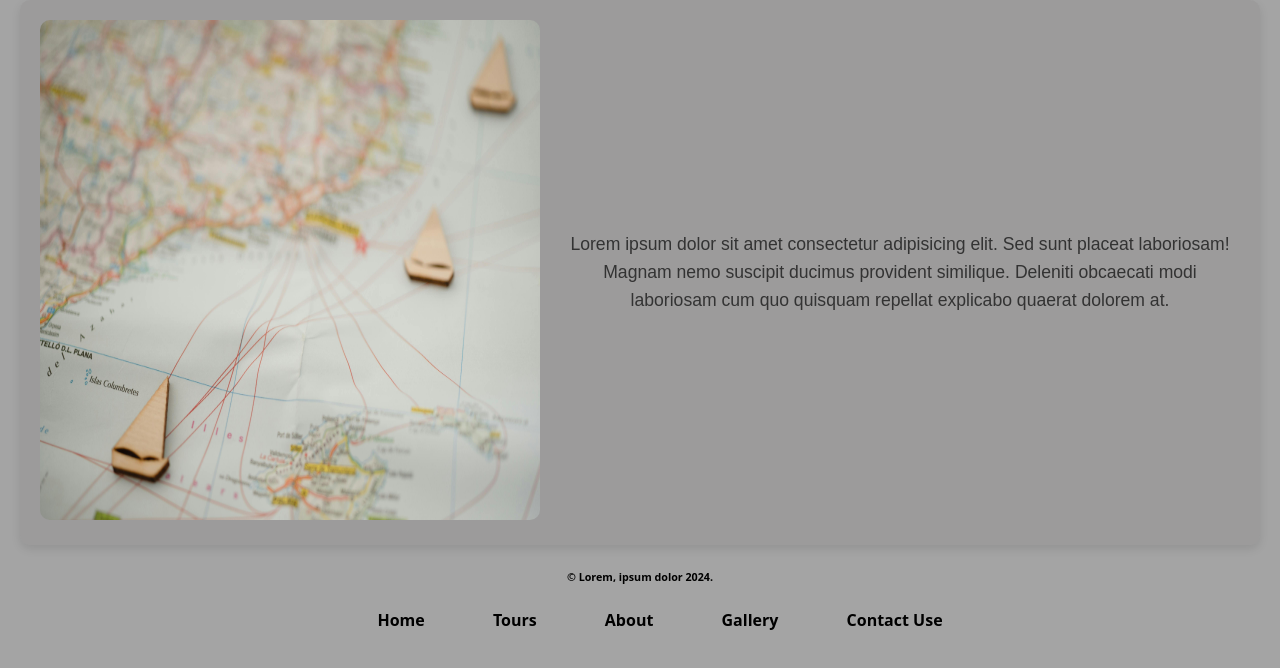
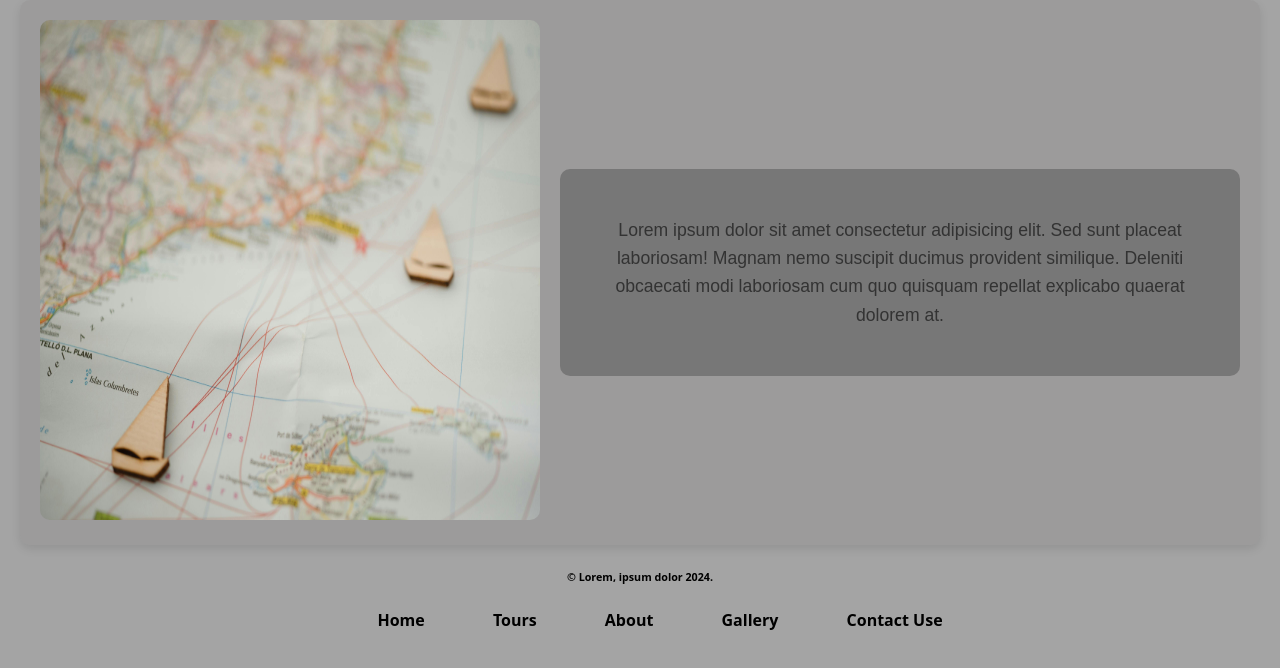
Before and after one commit to Pepper2576/Basic-website, a plain HTML site: page pages/about.html in a window 1280 px wide. Shown: the part 124-792 px from the top of the page. Drawn offline with Linux system fonts and the light colour scheme.

Commit message:
about.css updated

```diff
--- a/pages/style/about.css
+++ b/pages/style/about.css
@@ -21,6 +21,9 @@ img {
   margin-left: 20px;
   font-family: Arial, sans-serif;
   color: #333;
+  background-color: rgba(0, 0, 0, 0.237);
+  padding: 30px;
+  border-radius: 10px;
 }
 
 .p-card p {
```
